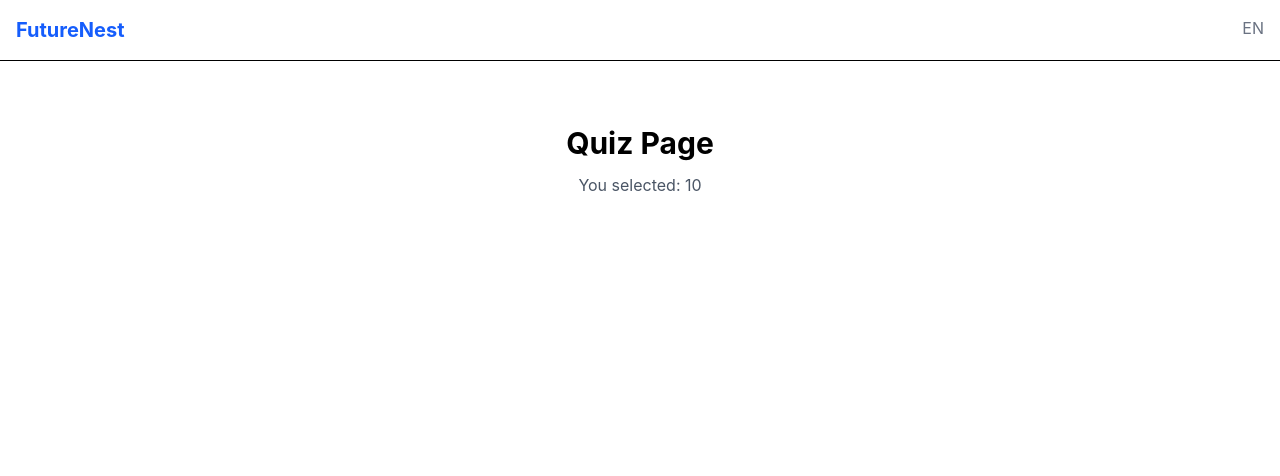
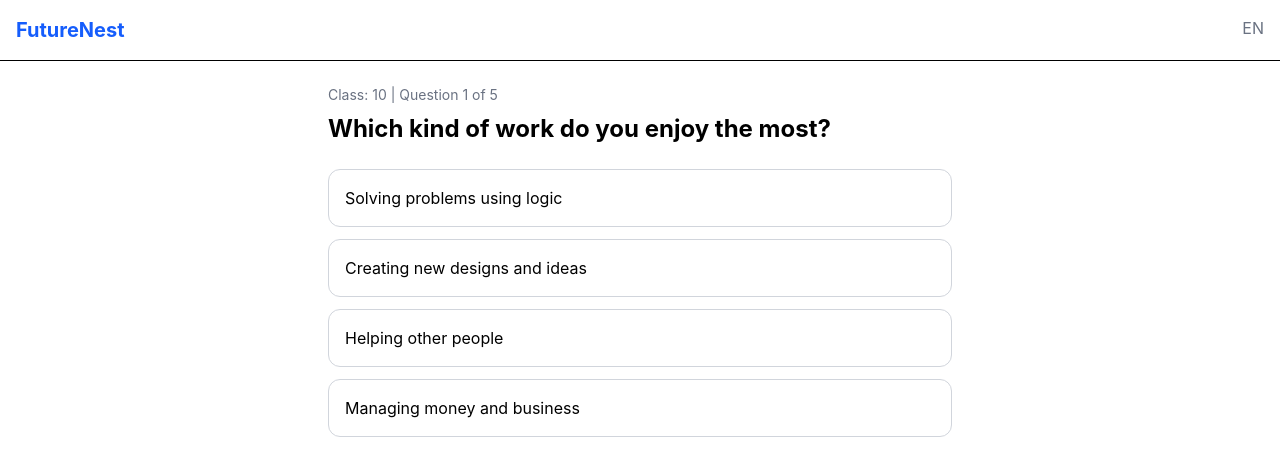
Before and after one commit to abhishekprajapativns/FutureNest, a React (Vite) app in the folder client/: page /quiz/10 in a window 1280 px wide. Shown: the top 476 px of the page. Built offline with nearby package versions, Linux system fonts and the light colour scheme.

Commit message:
Show quiz questions one by one

```diff
--- a/client/src/pages/Quiz.jsx
+++ b/client/src/pages/Quiz.jsx
@@ -1,13 +1,58 @@
+import { useState } from "react";
 import { useParams } from "react-router-dom";
+import questions from "../data/questions";
 
 function Quiz() {
   // Get the class value from the link
   const { classId } = useParams();
+  const [current, setCurrent] = useState(0);
+  const [answers, setAnswers] = useState([]);
+
+  function handleAnswer(tag) {
+    setAnswers([...answers, tag]);
+    setCurrent(current + 1);
+  }
+
+  // If all questions are done, show a finished message
+
+  if (current >= questions.length) {
+    return (
+      <main className="max-w-2xl mx-auto p-6 text-center">
+        <h1 className="text-3xl font-bold mt-10">Quiz finished!</h1>
+        <p className="text-gray-600 mt-3">
+          You answered {answers.length} questions.{" "}
+        </p>
+      </main>
+    );
+  }
+
+  // Pick the current question from the list
+
+  const question = questions[current];
 
   return (
-    <main className="max-w-2xl mx-auto p-6 text-center">
-      <h1 className="text-3xl font-bold mt-10">Quiz Page</h1>
-      <p className="text-gray-600 mt-3">You selected: {classId}</p>
+    <main className="max-w-2xl mx-auto p-6">
+      {/* Small info: class and question number */}
+      <p className="text-sm text-gray-500 mb-2">
+        Class: {classId} | Question {current + 1} of {questions.length}
+      </p>
+
+      {/* The question */}
+      <h1 className="text-2xl font-bold mb-6">{question.text}</h1>
+
+      {/* Show one button for each option */}
+
+      <div className="grid gap-3">
+        {question.options.map((option) => (
+          <button
+            key={option.text}
+            onClick={() => handleAnswer(option.tag)}
+            className="border border-gray-300 rounded-xl p-4 text-left hover:border-blue-600 hover:text-blue-600"
+          >
+            {option.text}
+          </button>
+        ))}
+      </div>
     </main>
   );
 }
```
